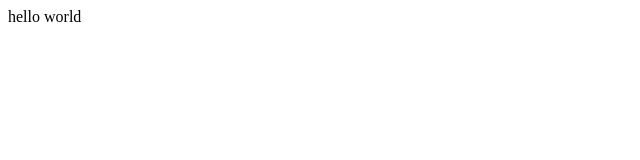
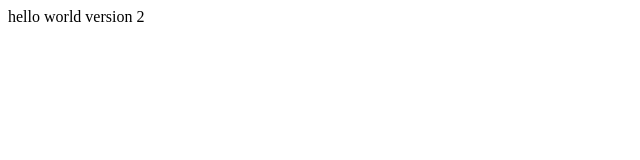
Before and after one commit to Gurlal-Aulakh/demo-repo, a plain HTML site: page index.html in a window 1280 px wide. Shown: the full height of the page, 0-640 px from the left. Drawn offline with Linux system fonts and the light colour scheme.

Commit message:
version 2

```diff
--- a/index.html
+++ b/index.html
@@ -1 +1 @@
-<div>hello world</div>
+<div>hello world version 2</div>
```
